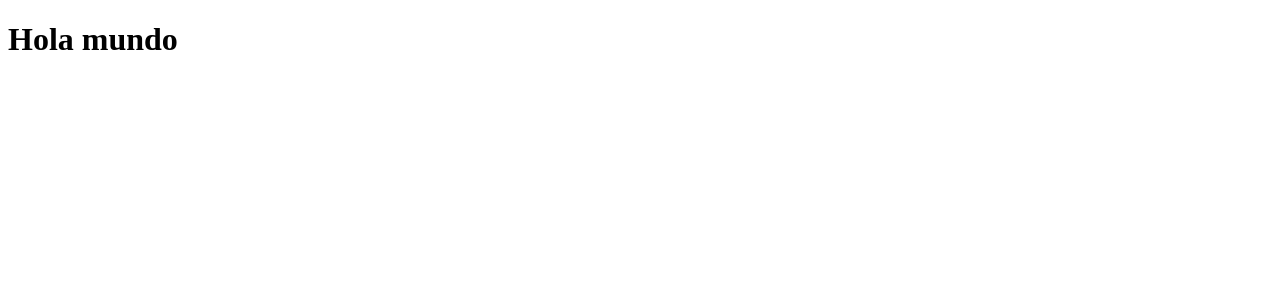
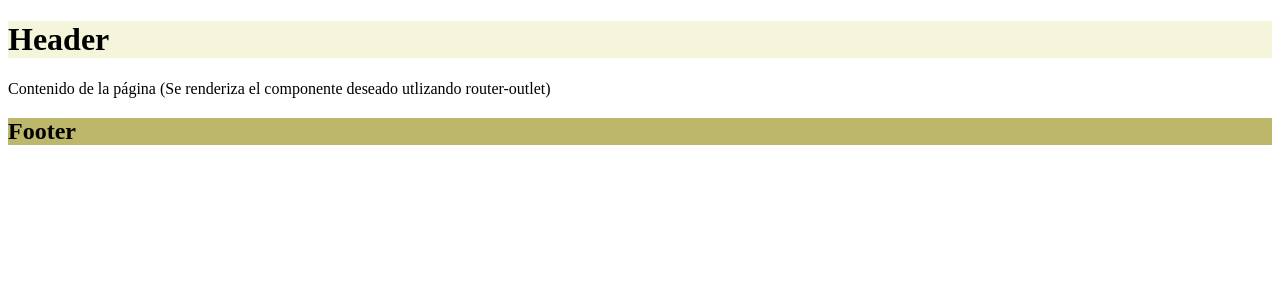
Before and after one commit to ProyectoXAcademy/IncubadoraNOC, an Angular app in the folder front/: page / in a window 1280 px wide. Shown: the top 300 px of the page. Built offline with nearby package versions, Linux system fonts and the light colour scheme.

Commit message:
Estructura básica/inicial del front

```diff
--- a/front/src/app/app.component.html
+++ b/front/src/app/app.component.html
@@ -1 +1,6 @@
-<h1>Hola mundo</h1>
+<div>
+    <app-header></app-header>
+    <router-outlet></router-outlet>
+    Contenido de la página (Se renderiza el componente deseado utlizando router-outlet)
+    <app-footer></app-footer>
+</div>
--- a/front/src/app/app.component.ts
+++ b/front/src/app/app.component.ts
@@ -1,9 +1,11 @@
 import { Component } from '@angular/core';
 import { RouterOutlet } from '@angular/router';
+import { HeaderComponent } from './header/header.component';
+import { FooterComponent } from './footer/footer.component';
 
 @Component({
   selector: 'app-root',
-  imports: [RouterOutlet],
+  imports: [RouterOutlet, HeaderComponent, FooterComponent],
   templateUrl: './app.component.html',
   styleUrl: './app.component.css'
 })
--- /dev/null
+++ b/front/src/app/footer/footer.component.html
@@ -0,0 +1 @@
+<h2 style="background-color: darkkhaki;">Footer</h2>
--- /dev/null
+++ b/front/src/app/header/header.component.html
@@ -0,0 +1 @@
+<h1 style="background-color: beige;">Header</h1>
```
Also changed, not shown: front/src/app/footer/footer.component.ts (added, +11 -0 lines), front/src/app/header/header.component.ts (added, +11 -0 lines), front/src/app/footer/footer.component.css (added), front/src/app/header/header.component.css (added), 2 other files (tests, documents, lock files or other folders).
